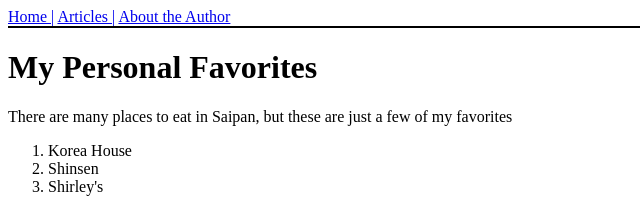
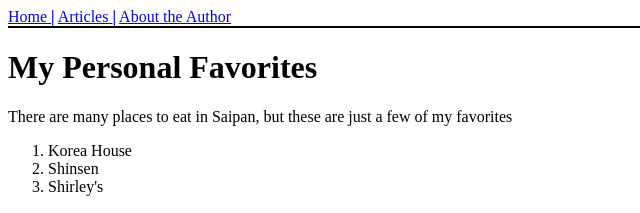
Before and after one commit to Gelomiko/wk-3-assignment-1, a plain HTML site: page index.html in a window 1280 px wide. Shown: the top 213 px of the page, 0-640 px from the left. Drawn offline with Linux system fonts and the light colour scheme.

Commit message:
minor change

```diff
--- a/index.html
+++ b/index.html
@@ -8,8 +8,8 @@
   </head>
   <body>
     <nav>
-      <a href="http://" target="_blank" rel="noopener noreferrer">Home |</a>
-      <a href="http://" target="_blank" rel="noopener noreferrer">Articles |</a>
+      <a href="http://" target="_blank" rel="noopener noreferrer">Home <strong>|</strong></a>
+      <a href="http://" target="_blank" rel="noopener noreferrer">Articles <strong>|</strong></a>
       <a href="http://" target="_blank" rel="noopener noreferrer">About the Author</a>
     </nav>
     <hr></hr>
```
